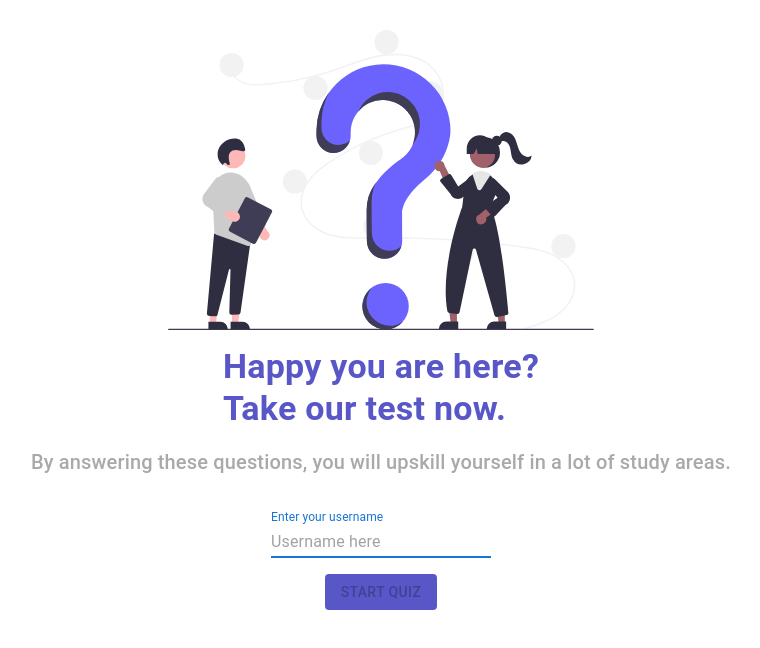
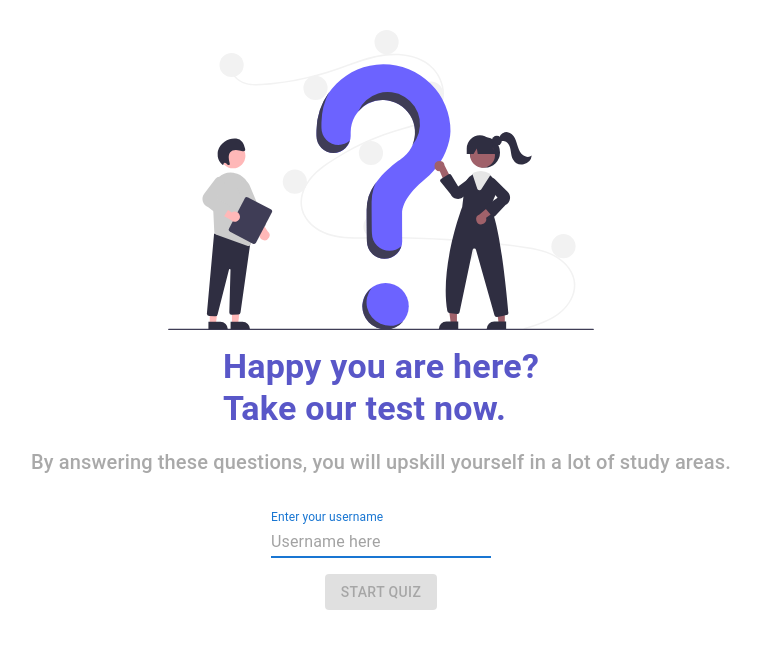
Before and after one commit to robertSamCodes/test-your-knowledge, a React (Create React App) app: page / in a window 1280 px wide. Shown: the top 648 px of the page, without its empty margins (259-1019 px from the left). Built offline with nearby package versions, Linux system fonts and the light colour scheme.

Commit message:
Button navigation and validation

```diff
--- a/src/App.js
+++ b/src/App.js
@@ -1,10 +1,15 @@
 import Home from "./Pages/Home";
+import Question from "./Pages/Question";
+import { BrowserRouter, Routes, Route } from "react-router-dom";
 
 function App() {
   return (
-    <div className="App">
-      <Home />
-    </div>
+    <BrowserRouter>
+      <Routes>
+        <Route path="/" element={<Home />} />
+        <Route path="/question" element={<Question />} />
+      </Routes>
+    </BrowserRouter>
   );
 }
 
--- a/src/Pages/Home.js
+++ b/src/Pages/Home.js
@@ -1,10 +1,12 @@
 import { Box, Button, TextField, Typography } from "@mui/material";
 import React, { useEffect, useRef, useState } from "react";
+import { useNavigate } from "react-router-dom";
 import quizIcon from "../Assets/quizIcon.svg";
 import "../Styles/home.css";
 const Home = () => {
   const [userInput, setUserInput] = useState("");
   const [disableButton, setDisableButton] = useState(true);
+  const navigate = useNavigate();
 
   const handleButtonDisabling = () =>
     userInput.length ? setDisableButton(false) : setDisableButton(true);
@@ -47,8 +49,9 @@ const Home = () => {
         <Button
           variant="contained"
           disabled={disableButton}
-          style={{ backgroundColor: "#5957c8" }}
+          onClick={() => navigate("/question")}
         >
+          {/* style={{ backgroundColor: "#5957c8" }} */}
           Start Quiz
         </Button>
       </Box>
--- /dev/null
+++ b/src/Pages/Question.js
@@ -0,0 +1,11 @@
+import React from "react";
+
+const Question = () => {
+  return (
+    <div>
+      <h1>Questions page</h1>
+    </div>
+  );
+};
+
+export default Question;
```
